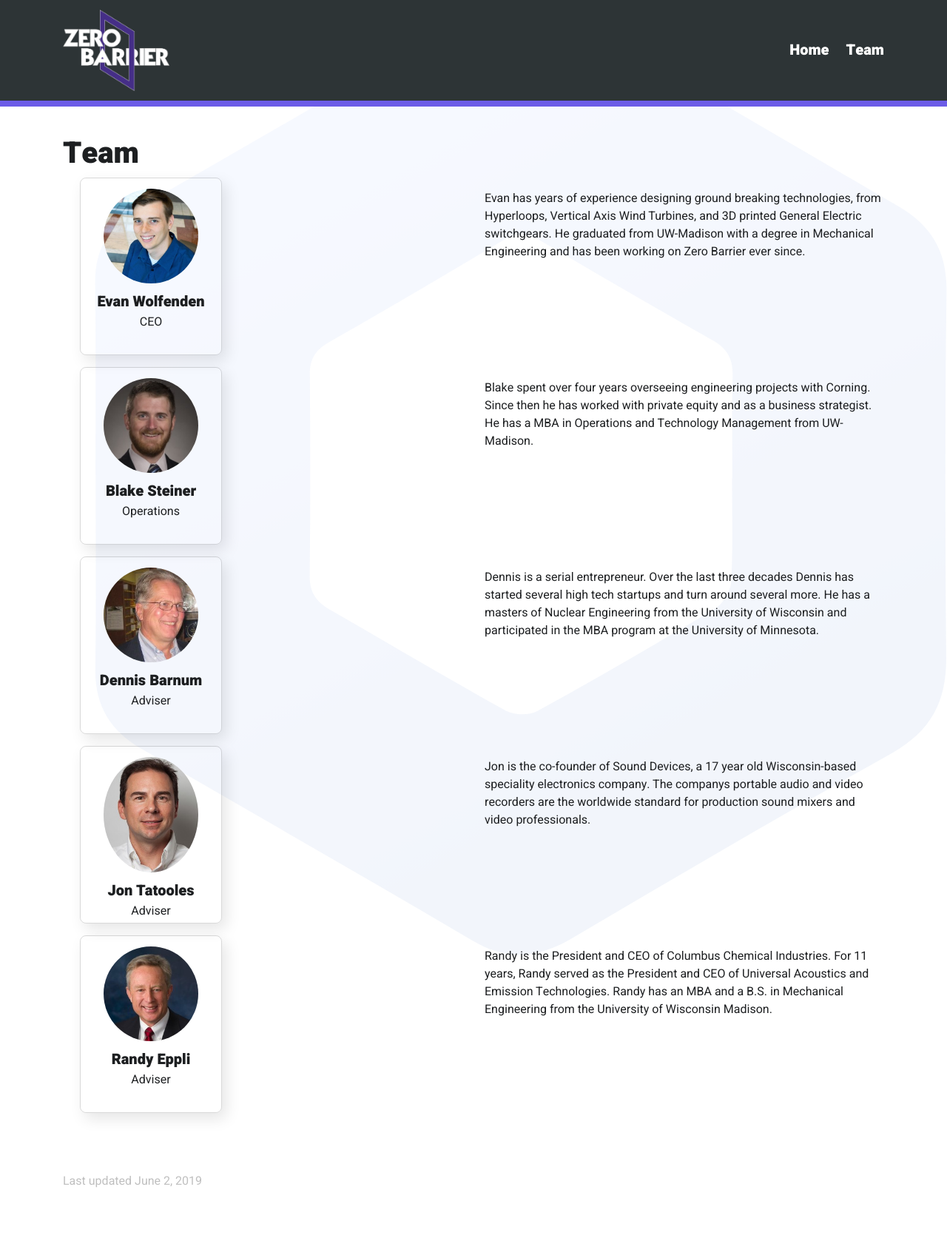
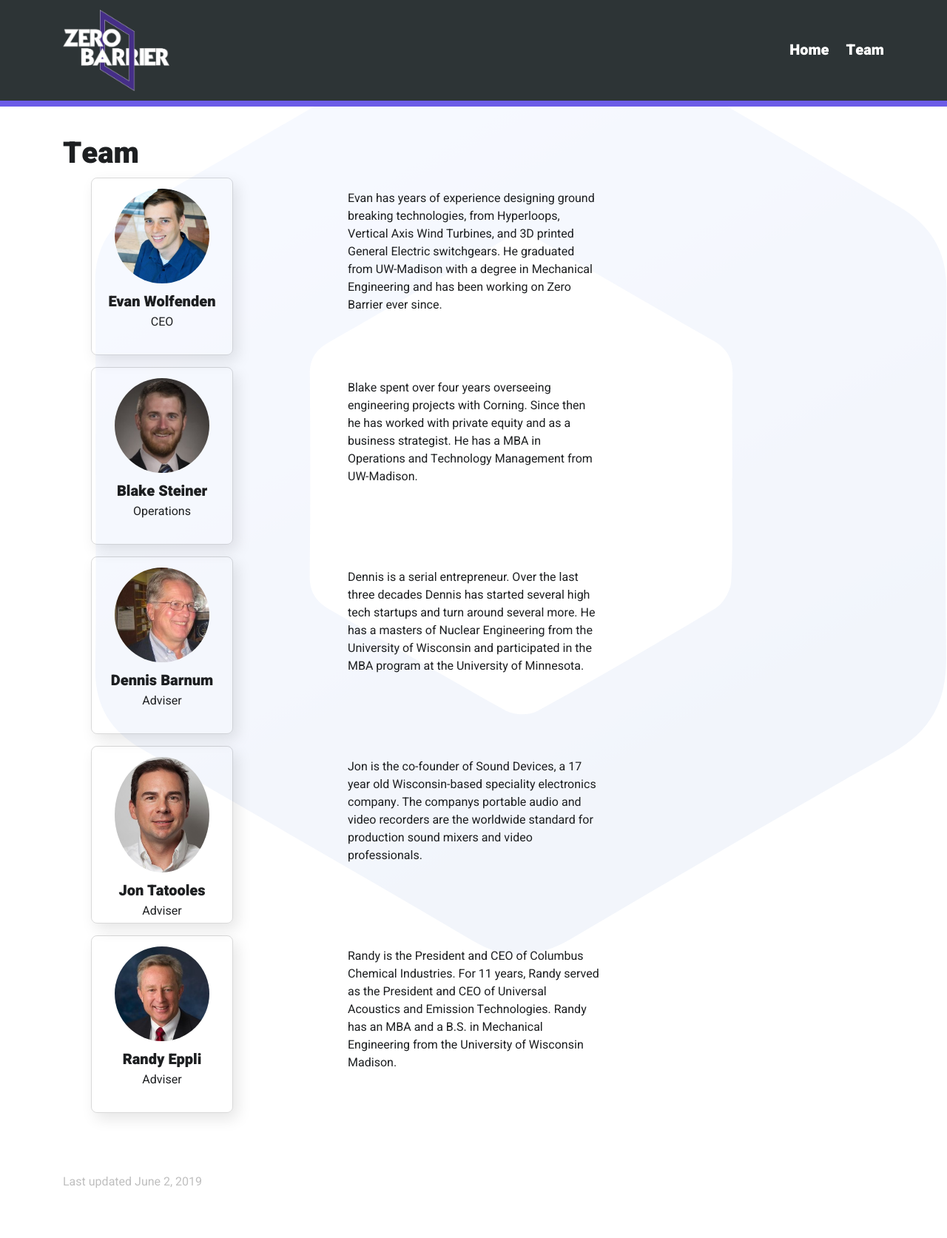
Before and after one commit to georgemblack/mind-to-matter, a Jekyll site: the page built from team.html, in a window 1280 px wide. Shown: the whole page at 74% size. Built offline with Jekyll 4.4.1, drawn with Linux system fonts in a browser that asks for light colours.

Commit message:
Update team.html

```diff
--- a/team.html
+++ b/team.html
@@ -9,6 +9,7 @@
 </div>
 
 <div class="container">
+<div class="col-8">
 <div class="row">
 <div class="col-sm">
 {% include Evan.html %}
@@ -17,9 +18,9 @@
     <p>Evan has years of experience designing ground breaking technologies, from Hyperloops, Vertical Axis Wind Turbines, and 3D printed General Electric switchgears. He graduated from UW-Madison with a degree in Mechanical Engineering and has been working on Zero Barrier ever since. </p>
 </div>
 </div>
-</div>
 
-<div class="container">
+
+
 <div class="row">
 <div class="col-sm">
 {% include Blake.html %}
@@ -28,9 +29,9 @@
     <p>Blake spent over four years overseeing engineering projects with Corning. Since then he has worked with private equity and as a business strategist. He has a MBA in Operations and Technology Management from UW-Madison. </p>
 </div>
 </div>
-</div>
 
-<div class="container">
+
+
 <div class="row">
 <div class="col-sm">
 {% include Dennis.html %}
@@ -39,9 +40,9 @@
    <p>Dennis is a serial entrepreneur. Over the last three decades Dennis has started several high tech startups and turn around several more. He has a masters of Nuclear Engineering from the University of Wisconsin and participated in the MBA program at the University of Minnesota. </p>
 </div>
 </div>
-</div>
 
-<div class="container">
+
+
 <div class="row">
 <div class="col-sm">
 {% include Jon.html %}
@@ -50,9 +51,9 @@
    <p>Jon is the co-founder of Sound Devices, a 17 year old Wisconsin-based speciality electronics company. The companys portable audio and video recorders are the worldwide standard for production sound mixers and video professionals. </p>
 </div>
 </div>
-</div>
 
-<div class="container">
+
+
 <div class="row">
 <div class="col-sm">
 {% include Randy.html %}
@@ -62,3 +63,6 @@
 </div>
 </div>
 </div>
+<div class="col-4">
+</div>
+</div>
```
